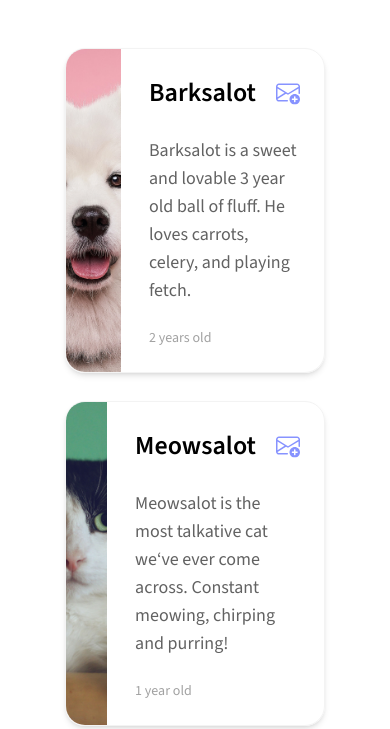
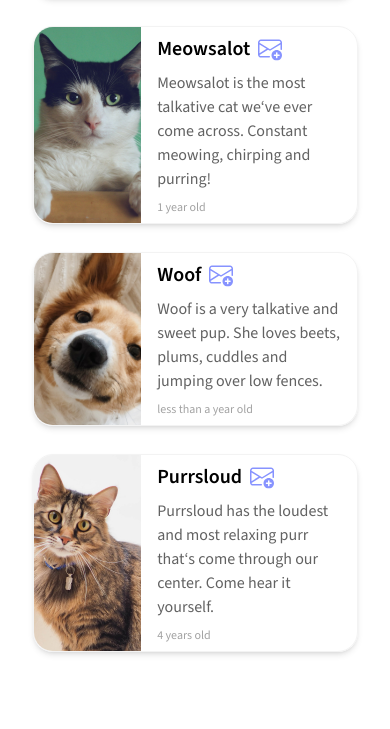
Before and after one commit to JasonRavager/pet-adoption, a website: page src/index.html in a window 390 px wide. Shown: the part 2560-3289 px from the top of the page. Drawn offline with nearby package versions, Linux system fonts and the light colour scheme.

Commit message:
Make mobile version.

```diff
--- a/src/index.html
+++ b/src/index.html
@@ -106,16 +106,15 @@
   </main>
 
   <!-- PET AREA -->
-  <section class="mb-[137px]">
-    <div class="w-8/12 mx-auto">
+  <section class="sm:mb-[137px] mb-20">
+    <div class="w-10/12 mx-auto sm:w-8/12">
       <!-- Heading -->
       <div class="mb-7">
-        <h2 class="font-bold text-[5.3125rem]/[97%] mt-[131px]">Meet our Friends</h2>
+        <h2 class="font-bold md:text-[5.3125rem]/[97%] text-6xl/[97%] md:mt-[131px] mt-28">Meet our Friends</h2>
       </div>
 
-      <!-- TODO: Make button fonts smaller for sm screens -->
       <!-- Filter -->
-      <div class="flex text-gray flex-row gap-8 text-[22px] mb-14">
+      <div class="flex text-gray flex-row md:gap-8 md:text-[22px] justify-between md:justify-start sm:text-lg md:mb-14 mb-6">
         <p>Show Me:</p>
         <button class="">All Pets</button>
         <button class="">Only Dogs</button>
@@ -127,9 +126,9 @@
       <div class="grid justify-between grid-cols-1 lg:grid-cols-2 gap-y-7 gap-x-8">
         <!-- Card #1 -->
         <div class="rounded-[20px] border border-light-gray shadow-md overflow-hidden flex flex-row-reverse">
-          <div class="py-6 pr-6 space-y-6 pl-7">
-            <div class="flex items-center gap-5">
-              <h3 class="font-semibold text-[26px]">Barksalot</h3>
+          <div class="w-2/3 py-2 pl-4 pr-3 space-y-2 sm:py-6 sm:pr-6 sm:space-y-6 sm:pl-7">
+            <div class="flex items-center gap-2 sm:gap-5">
+              <h3 class="font-semibold text-xl sm:text-[26px]">Barksalot</h3>
               <svg width="24" height="25" viewBox="0 0 24 25" fill="none" xmlns="http://www.w3.org/2000/svg">
                 <g clip-path="url(#clip0_342_7)">
                   <path d="M3 3.5C2.20435 3.5 1.44129 3.81607 0.87868 4.37868C0.316071 4.94129 0 5.70435 0 6.5L0 18.515C0.00396529 19.308 0.321786 20.0673 0.883965 20.6266C1.44615 21.186 2.20694 21.5 3 21.5H11.25C11.4489 21.5 11.6397 21.421 11.7803 21.2803C11.921 21.1397 12 20.9489 12 20.75C12 20.5511 11.921 20.3603 11.7803 20.2197C11.6397 20.079 11.4489 20 11.25 20H3C2.66982 20 2.34884 19.8911 2.08686 19.6902C1.82487 19.4892 1.63652 19.2074 1.551 18.8885L10.011 13.682L12 14.8745L22.5 8.5745V13.25C22.5 13.4489 22.579 13.6397 22.7197 13.7803C22.8603 13.921 23.0511 14 23.25 14C23.4489 14 23.6397 13.921 23.7803 13.7803C23.921 13.6397 24 13.4489 24 13.25V6.5C24 5.70435 23.6839 4.94129 23.1213 4.37868C22.5587 3.81607 21.7956 3.5 21 3.5H3ZM8.562 12.812L1.5 17.1575V8.5745L8.562 12.812ZM1.5 6.8255V6.5C1.5 6.10218 1.65804 5.72064 1.93934 5.43934C2.22064 5.15804 2.60218 5 3 5H21C21.3978 5 21.7794 5.15804 22.0607 5.43934C22.342 5.72064 22.5 6.10218 22.5 6.5V6.8255L12 13.1255L1.5 6.8255Z" fill="#475AFF" fill-opacity="0.65"/>
@@ -142,16 +141,16 @@
                 </defs>
               </svg>
             </div>
-            <p class="text-lg text-dark-gray">Barksalot is a sweet and lovable 3 year old ball of fluff. He loves carrots, celery, and playing fetch.</p>
-            <p class="text-sm text-medium-gray">2 years old</p>
+            <p class="sm:text-lg text-dark-gray">Barksalot is a sweet and lovable 3 year old ball of fluff. He loves carrots, celery, and playing fetch.</p>
+            <p class="text-xs sm:text-sm text-medium-gray">2 years old</p>
           </div>
           <img class="object-cover w-1/3" src="./image/barksalot.jpg" alt="A white fluffy dog named Barksalot">
         </div>
         <!-- Card #2 -->
         <div class="rounded-[20px] border border-light-gray shadow-md overflow-hidden flex flex-row-reverse">
-          <div class="py-6 pr-6 space-y-6 pl-7">
-            <div class="flex items-center gap-5">
-              <h3 class="font-semibold text-[26px]">Meowsalot</h3>
+          <div class="w-2/3 py-2 pl-4 pr-3 space-y-2 sm:py-6 sm:pr-6 sm:space-y-6 sm:pl-7">
+            <div class="flex items-center gap-2 sm:gap-5">
+              <h3 class="font-semibold text-xl sm:text-[26px]">Meowsalot</h3>
               <svg width="24" height="25" viewBox="0 0 24 25" fill="none" xmlns="http://www.w3.org/2000/svg">
                 <g clip-path="url(#clip0_342_7)">
                   <path d="M3 3.5C2.20435 3.5 1.44129 3.81607 0.87868 4.37868C0.316071 4.94129 0 5.70435 0 6.5L0 18.515C0.00396529 19.308 0.321786 20.0673 0.883965 20.6266C1.44615 21.186 2.20694 21.5 3 21.5H11.25C11.4489 21.5 11.6397 21.421 11.7803 21.2803C11.921 21.1397 12 20.9489 12 20.75C12 20.5511 11.921 20.3603 11.7803 20.2197C11.6397 20.079 11.4489 20 11.25 20H3C2.66982 20 2.34884 19.8911 2.08686 19.6902C1.82487 19.4892 1.63652 19.2074 1.551 18.8885L10.011 13.682L12 14.8745L22.5 8.5745V13.25C22.5 13.4489 22.579 13.6397 22.7197 13.7803C22.8603 13.921 23.0511 14 23.25 14C23.4489 14 23.6397 13.921 23.7803 13.7803C23.921 13.6397 24 13.4489 24 13.25V6.5C24 5.70435 23.6839 4.94129 23.1213 4.37868C22.5587 3.81607 21.7956 3.5 21 3.5H3ZM8.562 12.812L1.5 17.1575V8.5745L8.562 12.812ZM1.5 6.8255V6.5C1.5 6.10218 1.65804 5.72064 1.93934 5.43934C2.22064 5.15804 2.60218 5 3 5H21C21.3978 5 21.7794 5.15804 22.0607 5.43934C22.342 5.72064 22.5 6.10218 22.5 6.5V6.8255L12 13.1255L1.5 6.8255Z" fill="#475AFF" fill-opacity="0.65"/>
@@ -164,16 +163,16 @@
                 </defs>
               </svg>
             </div>
-            <p class="text-lg text-dark-gray">Meowsalot is the most talkative cat we&lsquo;ve ever come across. Constant meowing, chirping and purring!</p>
-            <p class="text-sm text-medium-gray">1 year old</p>
+            <p class="sm:text-lg text-dark-gray">Meowsalot is the most talkative cat we&lsquo;ve ever come across. Constant meowing, chirping and purring!</p>
+            <p class="text-xs sm:text-sm text-medium-gray">1 year old</p>
           </div>
           <img class="object-cover w-1/3" src="./image/meowsalot.jpg" alt="a cat">
         </div>
         <!-- Card #3 -->
         <div class="rounded-[20px] border border-light-gray shadow-md overflow-hidden flex flex-row-reverse">
-          <div class="py-6 pr-6 space-y-6 pl-7">
-            <div class="flex items-center gap-5">
-              <h3 class="font-semibold text-[26px]">Woof</h3>
+          <div class="w-2/3 py-2 pl-4 pr-3 space-y-2 sm:py-6 sm:pr-6 sm:space-y-6 sm:pl-7">
+            <div class="flex items-center w-2/3 gap-2 sm:gap-5">
+              <h3 class="font-semibold text-xl sm:text-[26px]">Woof</h3>
               <svg width="24" height="25" viewBox="0 0 24 25" fill="none" xmlns="http://www.w3.org/2000/svg">
                 <g clip-path="url(#clip0_342_7)">
                   <path d="M3 3.5C2.20435 3.5 1.44129 3.81607 0.87868 4.37868C0.316071 4.94129 0 5.70435 0 6.5L0 18.515C0.00396529 19.308 0.321786 20.0673 0.883965 20.6266C1.44615 21.186 2.20694 21.5 3 21.5H11.25C11.4489 21.5 11.6397 21.421 11.7803 21.2803C11.921 21.1397 12 20.9489 12 20.75C12 20.5511 11.921 20.3603 11.7803 20.2197C11.6397 20.079 11.4489 20 11.25 20H3C2.66982 20 2.34884 19.8911 2.08686 19.6902C1.82487 19.4892 1.63652 19.2074 1.551 18.8885L10.011 13.682L12 14.8745L22.5 8.5745V13.25C22.5 13.4489 22.579 13.6397 22.7197 13.7803C22.8603 13.921 23.0511 14 23.25 14C23.4489 14 23.6397 13.921 23.7803 13.7803C23.921 13.6397 24 13.4489 24 13.25V6.5C24 5.70435 23.6839 4.94129 23.1213 4.37868C22.5587 3.81607 21.7956 3.5 21 3.5H3ZM8.562 12.812L1.5 17.1575V8.5745L8.562 12.812ZM1.5 6.8255V6.5C1.5 6.10218 1.65804 5.72064 1.93934 5.43934C2.22064 5.15804 2.60218 5 3 5H21C21.3978 5 21.7794 5.15804 22.0607 5.43934C22.342 5.72064 22.5 6.10218 22.5 6.5V6.8255L12 13.1255L1.5 6.8255Z" fill="#475AFF" fill-opacity="0.65"/>
@@ -186,16 +185,16 @@
                 </defs>
               </svg>
             </div>
-            <p class="text-lg text-dark-gray">Woof is a very talkative and sweet pup. She loves beets, plums, cuddles and jumping over low fences.</p>
-            <p class="text-sm text-medium-gray">less than a year old</p>
+            <p class="sm:text-lg text-dark-gray">Woof is a very talkative and sweet pup. She loves beets, plums, cuddles and jumping over low fences.</p>
+            <p class="text-xs sm:text-sm text-medium-gray">less than a year old</p>
           </div>
           <img class="object-cover w-1/3" src="./image/woof.jpg" alt="a dog">
         </div>
         <!-- Card #4 -->
         <div class="rounded-[20px] border border-light-gray shadow-md overflow-hidden flex flex-row-reverse">
-          <div class="py-6 pr-6 space-y-6 pl-7">
-            <div class="flex items-center gap-5">
-              <h3 class="font-semibold text-[26px]">Purrsloud</h3>
+          <div class="w-2/3 py-2 pl-4 pr-3 space-y-2 sm:py-6 sm:pr-6 sm:space-y-6 sm:pl-7">
+            <div class="flex items-center gap-2 sm:gap-5">
+              <h3 class="font-semibold text-xl sm:text-[26px]">Purrsloud</h3>
               <svg width="24" height="25" viewBox="0 0 24 25" fill="none" xmlns="http://www.w3.org/2000/svg">
                 <g clip-path="url(#clip0_342_7)">
                   <path d="M3 3.5C2.20435 3.5 1.44129 3.81607 0.87868 4.37868C0.316071 4.94129 0 5.70435 0 6.5L0 18.515C0.00396529 19.308 0.321786 20.0673 0.883965 20.6266C1.44615 21.186 2.20694 21.5 3 21.5H11.25C11.4489 21.5 11.6397 21.421 11.7803 21.2803C11.921 21.1397 12 20.9489 12 20.75C12 20.5511 11.921 20.3603 11.7803 20.2197C11.6397 20.079 11.4489 20 11.25 20H3C2.66982 20 2.34884 19.8911 2.08686 19.6902C1.82487 19.4892 1.63652 19.2074 1.551 18.8885L10.011 13.682L12 14.8745L22.5 8.5745V13.25C22.5 13.4489 22.579 13.6397 22.7197 13.7803C22.8603 13.921 23.0511 14 23.25 14C23.4489 14 23.6397 13.921 23.7803 13.7803C23.921 13.6397 24 13.4489 24 13.25V6.5C24 5.70435 23.6839 4.94129 23.1213 4.37868C22.5587 3.81607 21.7956 3.5 21 3.5H3ZM8.562 12.812L1.5 17.1575V8.5745L8.562 12.812ZM1.5 6.8255V6.5C1.5 6.10218 1.65804 5.72064 1.93934 5.43934C2.22064 5.15804 2.60218 5 3 5H21C21.3978 5 21.7794 5.15804 22.0607 5.43934C22.342 5.72064 22.5 6.10218 22.5 6.5V6.8255L12 13.1255L1.5 6.8255Z" fill="#475AFF" fill-opacity="0.65"/>
@@ -208,8 +207,8 @@
                 </defs>
               </svg>
             </div>
-            <p class="text-lg text-dark-gray">Purrsloud has the loudest and most relaxing purr that&lsquo;s come through our center. Come hear it yourself.</p>
-            <p class="text-sm text-medium-gray">4 years old</p>
+            <p class="sm:text-lg text-dark-gray">Purrsloud has the loudest and most relaxing purr that&lsquo;s come through our center. Come hear it yourself.</p>
+            <p class="text-xs sm:text-sm text-medium-gray">4 years old</p>
           </div>
           <img class="object-cover w-1/3" src="./image/purrsloud.jpg" alt="a cat">
         </div>
@@ -218,7 +217,7 @@
   </section>
 
   <!-- FOOTER -->
-  <footer class="w-8/12 mx-auto mb-16 text-center">
+  <footer class="w-11/12 mx-auto mb-16 text-center sm:w-8/12">
     <p class="text-sm text-footer-gray">&copy; 2023 Fake Adoption Center. All rights reserved.</p>
   </footer>
 </body>
```
Also changed, not shown: src/css/styles.css.
